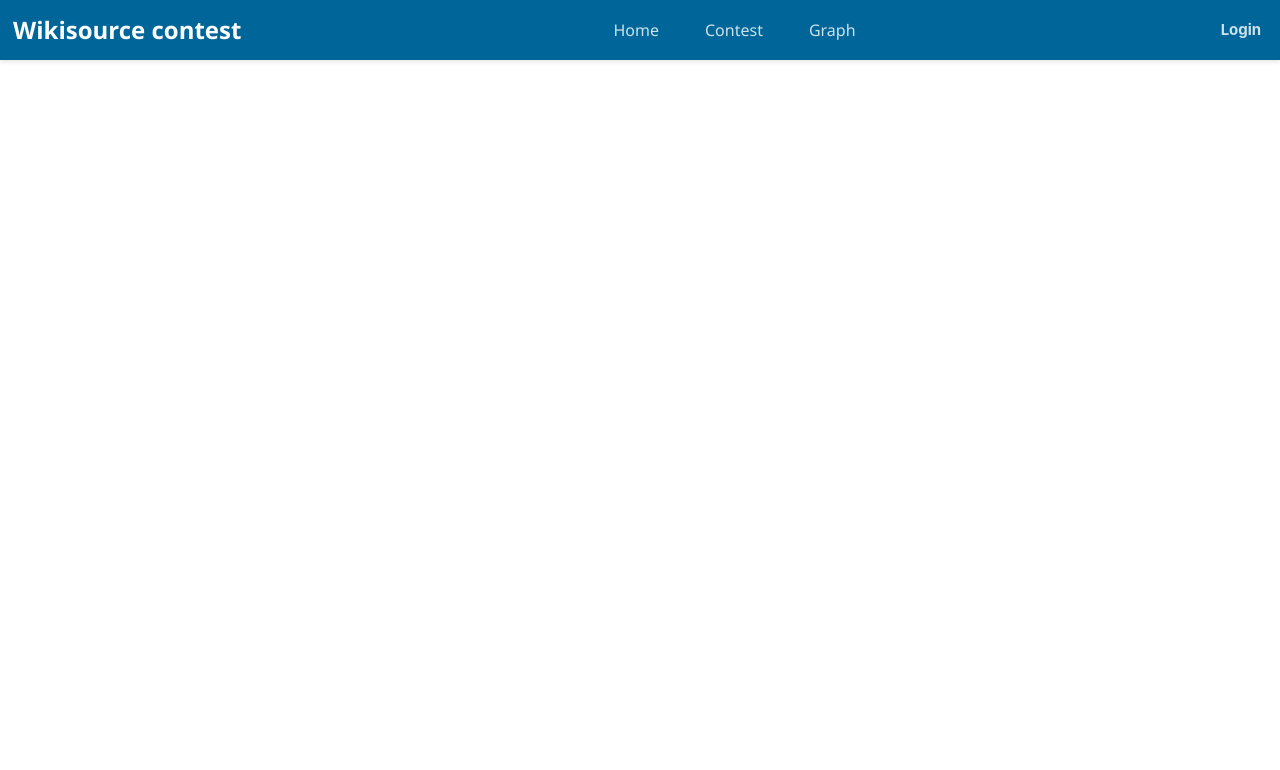
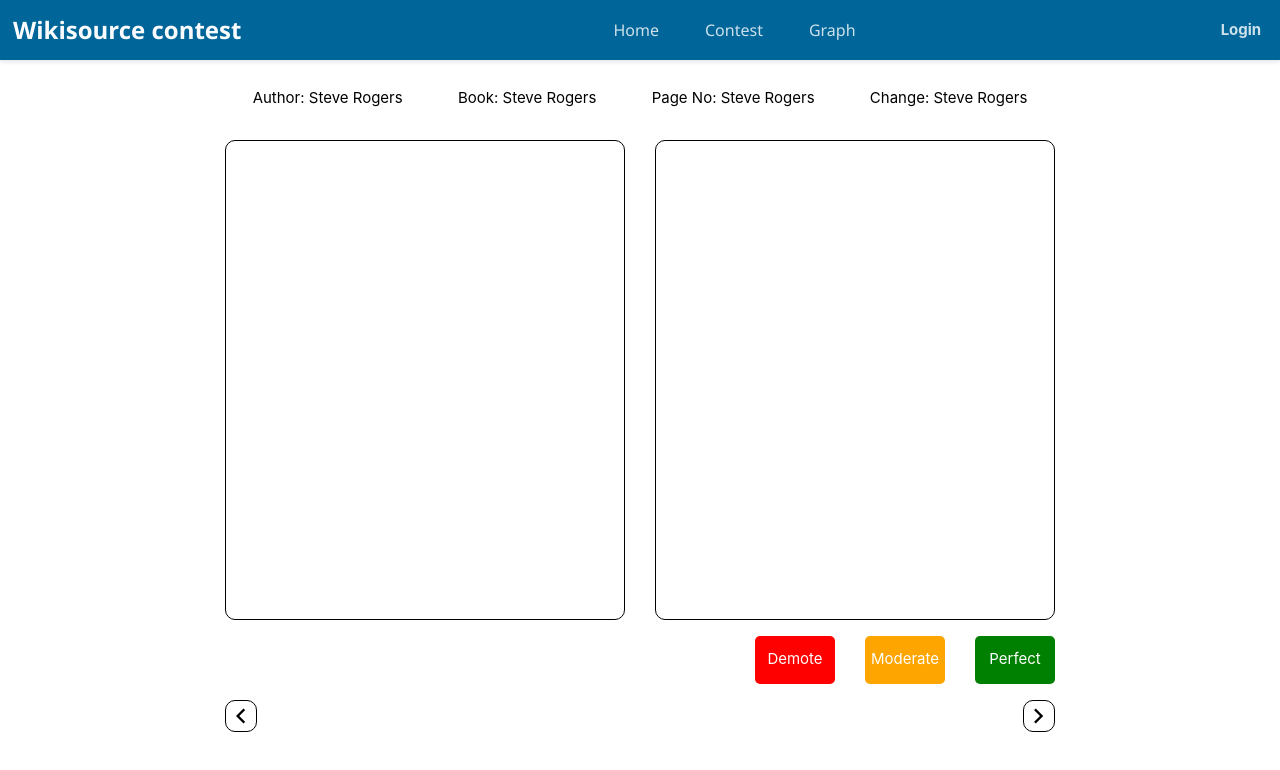
Before and after one commit to indictechcom/wscontest, a Vue app: page /Judging in a window 1280 px wide. Shown: the top 770 px of the page. Built offline with nearby package versions, Linux system fonts and the light colour scheme.

Commit message:
Made the basic UI for judging page and added a route for the same

```diff
--- a/package.json
+++ b/package.json
@@ -16,6 +16,7 @@
     "rollup": "^4.24.0",
     "tailwindcss": "^3.4.12",
     "vue": "^3.4.29",
+    "vue-cookies": "^1.8.6",
     "vue-router": "^4.4.0"
   },
   "devDependencies": {
--- a/src/App.vue
+++ b/src/App.vue
@@ -5,9 +5,11 @@ import router from './router';
 
 <template>
   <div class="App">
+    <navigation />
     <div class="top-bar">
-    <navigation />
+      <router-view></router-view>
     </div>
+
   </div>
 
 </template>
@@ -16,8 +18,7 @@ import router from './router';
 
 <style scoped>
   .App{
-    display: flex !important;
-    align-items: center;
+    display: block !important;
     justify-content: center;
     width: 100%;
     height: 100%;
@@ -29,7 +30,7 @@ import router from './router';
     align-items: center;
     justify-content: center;
     width: 100%;
-    height: 100%;
+    margin-top: 55px !important;
   }
 
 </style>
--- a/src/components/Contest.vue
+++ b/src/components/Contest.vue
@@ -1,10 +1,13 @@
 <template>
     <div class="contest">
         <br>
-        <button class="createbutton">
+        <div style="display: flex;justify-content: space-between; width: 100%; padding-top: 2rem;">
+          <h2>Contest List</h2>
+          <button class="createbutton">
             <router-link to="/Createcontest">Create Contest</router-link>
-        </button>
-      <h2>Contest List</h2>
+          </button>
+        </div>
+
       <p>Total Contests: {{ rows.length }}</p>
       <br>
 
@@ -80,16 +83,15 @@
     cursor: pointer;
     margin-left: auto;
     position: relative;
-    top: 2rem;
     font-family: 'Arial', sans-serif;
   }
 
   .contest {
     width: 80vw;
+    color: #000;
     background-color: white;
     position: relative;
     min-height: 100vh;
-    padding-top: 60px;
     box-sizing: border-box;
     display: flex;
     flex-direction: column;
@@ -99,7 +101,6 @@
   }
 
   h2 {
-    margin-bottom: 10px;
     font-family: 'Arial', sans-serif;
     font-weight: bold;
     font-size: 24px;
--- /dev/null
+++ b/src/components/Judging.vue
@@ -0,0 +1,111 @@
+<template>
+    <div class="outer-box">
+        <div class="details">
+            <span>Author: Steve Rogers</span>
+            <span>Book: Steve Rogers</span>
+            <span>Page No: Steve Rogers</span>
+            <span>Change: Steve Rogers</span>
+        </div>
+
+        <div class="pages">
+            <div class="original">
+                <!-- <img :src=org_page> -->
+            </div>
+            <div class="check"></div>
+        </div>
+        <div class="marking">
+            <button class="marking-buttons" id="red">
+                Demote
+            </button>
+            <button class="marking-buttons" id="orange">
+                Moderate
+            </button>
+            <button class="marking-buttons" id="green">
+                Perfect
+            </button>
+        </div>
+        <div class="nav">
+            <button class="material-symbols-outlined">
+                chevron_left
+            </button>
+            <button class="material-symbols-outlined">
+                chevron_right
+            </button>
+        </div>
+    </div>
+</template>
+
+<style scoped>
+@import url('https://fonts.googleapis.com/css2?family=Material+Symbols+Outlined');
+
+.outer-box {
+    margin-top: 2rem;
+    display: flex;
+    flex-direction: column;
+}
+
+.details {
+    color: black;
+    display: flex;
+    flex-direction: row;
+    justify-content: space-around;
+    padding-bottom: 10px;
+}
+
+.pages {
+    display: flex;
+    justify-content: space-between;
+    gap: 30px;
+    padding-top: 20px;
+}
+
+.original,
+.check {
+    width: 25rem;
+    height: 30rem;
+    border-radius: 10px;
+    border: 1px solid black;
+}
+
+.marking{
+    display: flex;
+    flex-direction: row;
+    justify-content: flex-end;
+    gap: 30px;
+    right: 200px;
+    padding-top: 1rem;
+}
+
+.marking-buttons {
+    width: 5rem;
+    height: 3rem;
+    border-radius: 5px;
+    color: white;
+}
+
+#red{
+    background-color: red;
+}
+
+#orange{
+    background-color: orange;
+}
+
+#green{
+    background-color: green;
+}
+
+.nav{
+    display: flex;
+    flex-direction: row;
+    justify-content: space-between;
+    padding-top: 1rem;
+}
+
+.material-symbols-outlined{
+    color: black;
+    font-size: 30px;
+    border: 1px solid black;
+    border-radius: 10px;
+}
+</style>
--- a/src/components/navbar.vue
+++ b/src/components/navbar.vue
@@ -10,7 +10,6 @@ const login = async() => {
     this.$router.push('/contest');
   }
 }
-
 
 </script>
 
@@ -36,7 +35,7 @@ const login = async() => {
     <a class="button" id="loginButton" :href="loginUrl">Login</a>
         </nav>
 
-        <router-view></router-view>
+
     <!-- </div> -->
 </template>
 
--- a/src/router.js
+++ b/src/router.js
@@ -5,6 +5,7 @@ import Contest from "./components/Contest.vue";
 import Graph from "./components/Graph.vue";
 import Createcontest from "./components/Createcontest.vue";
 import Contestdetails from "./components/Contestdetails.vue";
+import Judging from "./components/Judging.vue";
 
 const router = createRouter({
   history: createWebHistory(),
@@ -34,6 +35,11 @@ const router = createRouter({
       name: "Contestdetails",
       component: Contestdetails,
     },
+    {
+      path: "/Judging",
+      name: "Judging",
+      component: Judging,
+    },
   ],
 });
 
```
Also changed, not shown: 1 other file (tests, documents, lock files or other folders).
